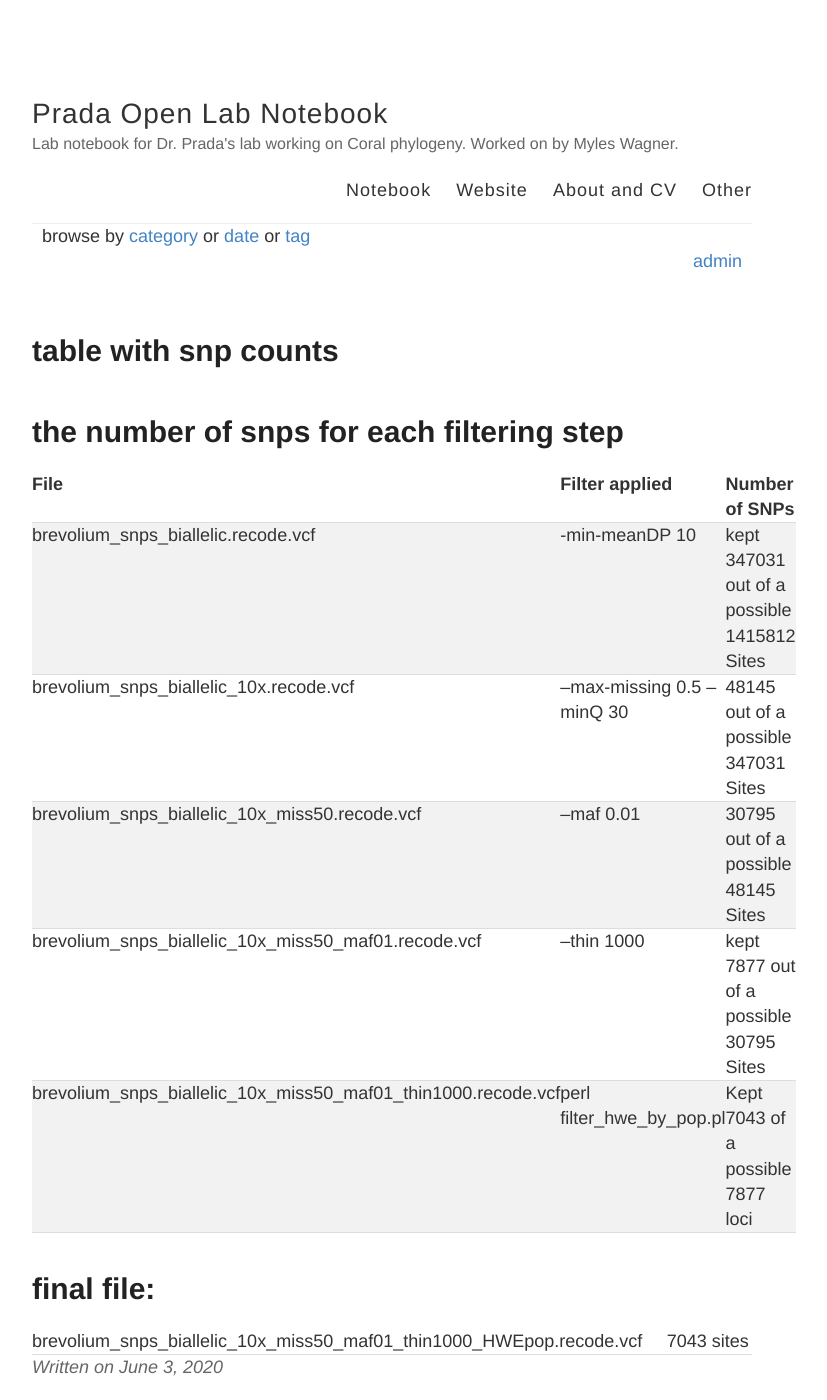
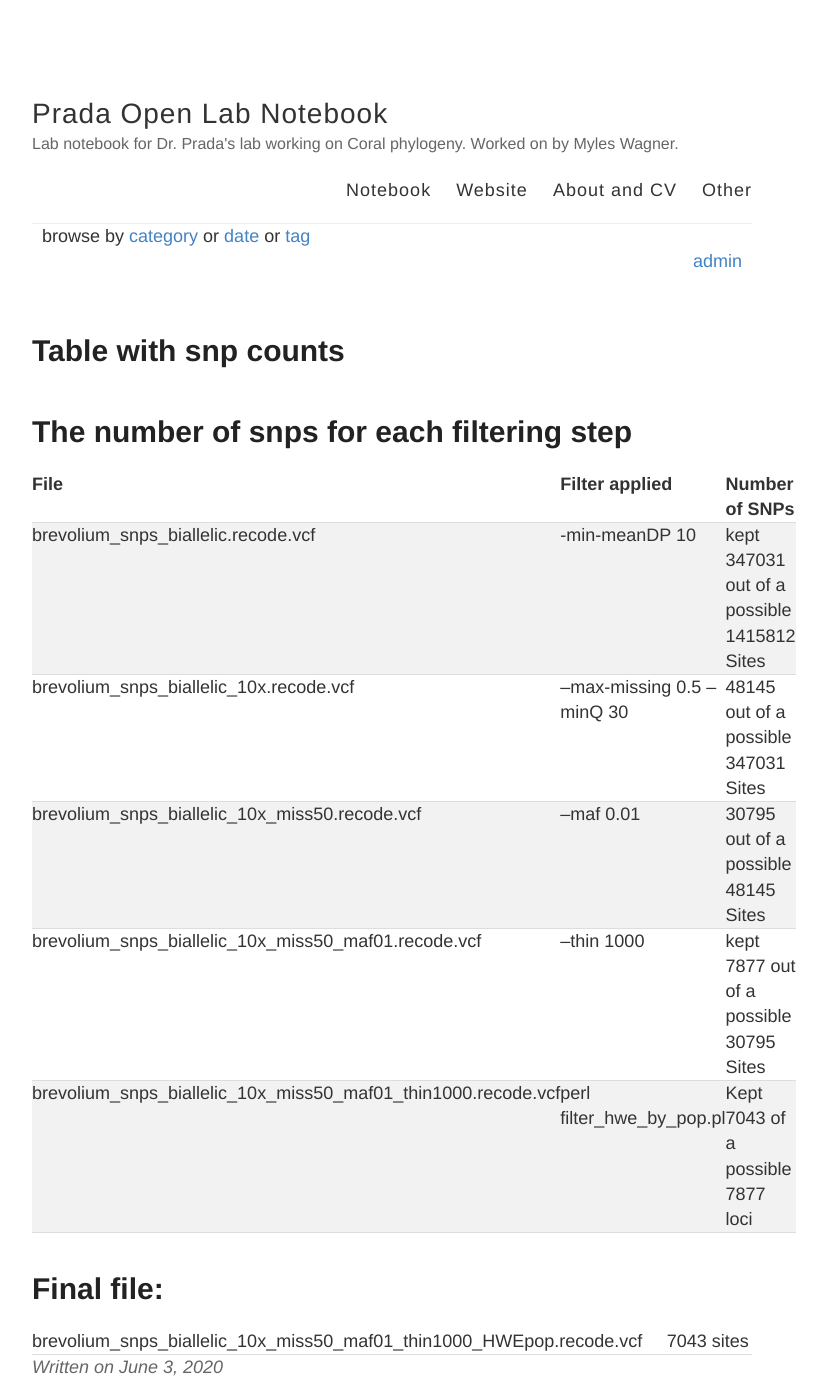
Before and after one commit to Mwags24/Brevolium_Notebook, a Jekyll site: the page built from _posts/2020-6-03-SNP_counts.md, in a window 1280 px wide and 1400 px high. Shown: the whole window, without its empty margins (248-1075 px from the left). Built offline with Jekyll 4.4.1, drawn with Linux system fonts in a browser that asks for light colours.

```diff
--- a/_posts/2020-6-03-SNP_counts.md
+++ b/_posts/2020-6-03-SNP_counts.md
@@ -1,11 +1,11 @@
 ---
 layout: post
-title: "table with snp counts"
+title: "Table with snp counts"
 categories:
 tags:
 ---
 
-# the number of snps for each filtering step
+# The number of snps for each filtering step
 
 
 
@@ -19,6 +19,6 @@ tags:
 
 
 
-# final file:
+# Final file:
 
 |brevolium_snps_biallelic_10x_miss50_maf01_thin1000_HWEpop.recode.vcf| 7043 sites|
```
